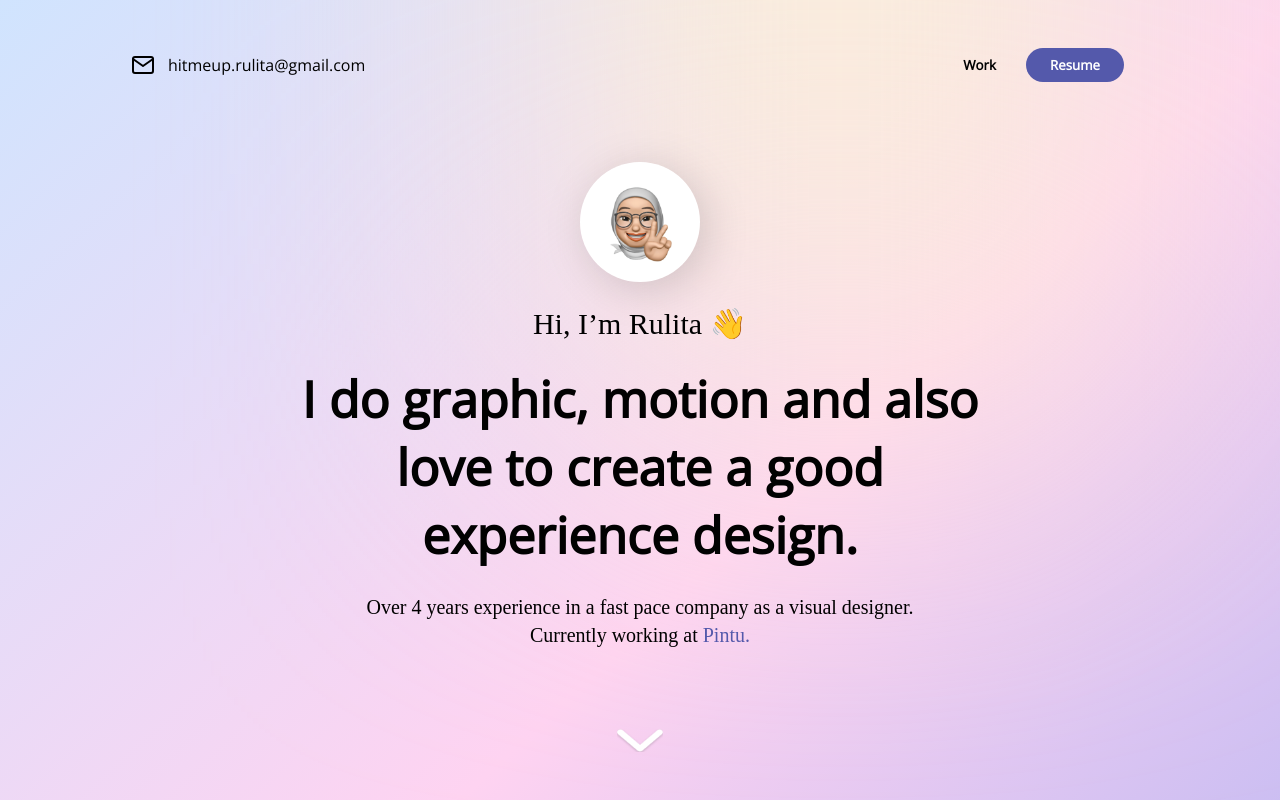
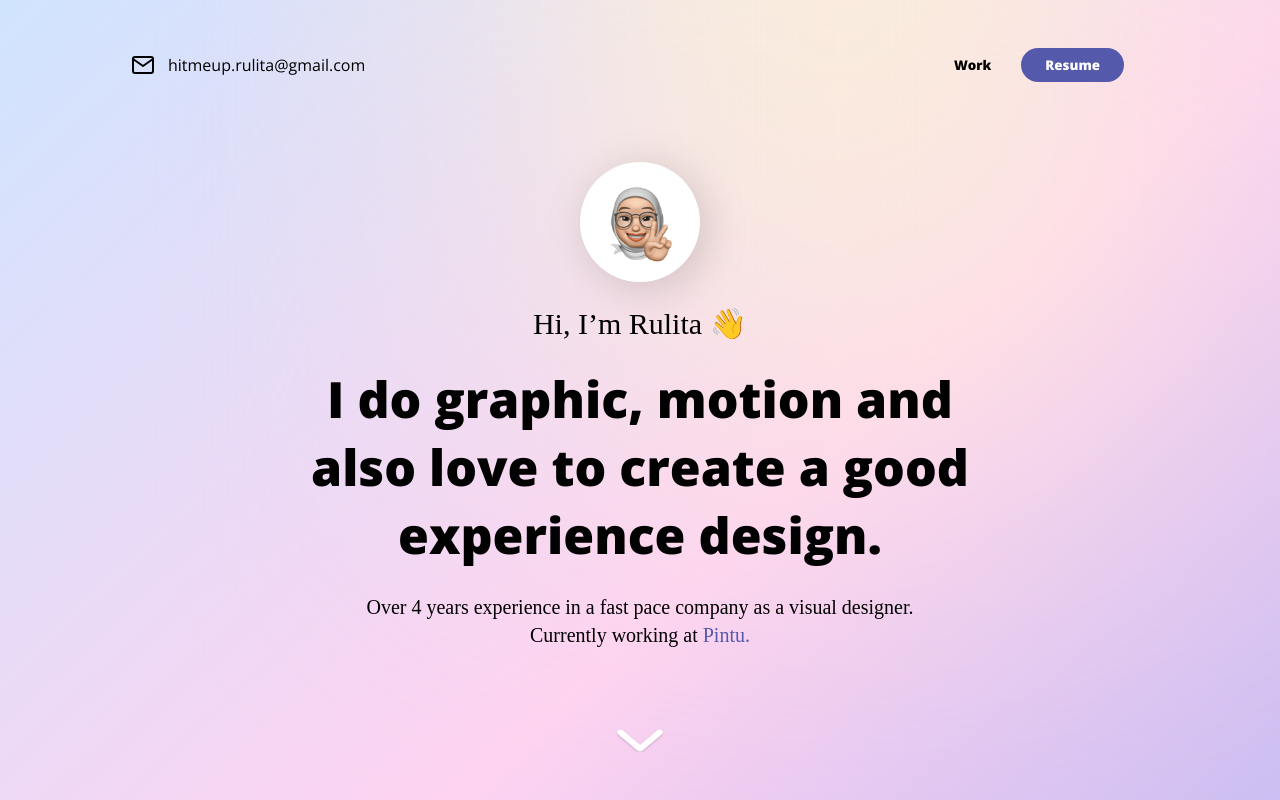
Before and after one commit to kafinsalim/rulita-web-portofolio, a Next.js app: page / in a window 1280 px wide. Shown: the top 800 px of the page. Built offline with nearby package versions, Linux system fonts and the light colour scheme; a web font is replaced by a local one.

Commit message:
specify font weight download

```diff
--- a/styles/Home.module.css
+++ b/styles/Home.module.css
@@ -29,7 +29,7 @@
   background-color: transparent;
   border: none;
   cursor: pointer;
-  font-weight: bold;
+  font-weight: 800;
   box-sizing: border-box;
   margin-right: 24px;
 }
@@ -90,7 +90,6 @@
   text-align: center;
   max-width: 700px;
   line-height: 68px;
-  font-weight: bold;
   color: #010101;
 }
 
@@ -140,7 +139,6 @@
 
 .footer h4 {
   font-size: 60px;
-  font-weight: 80px;
   background: linear-gradient(
     137deg,
     rgba(208, 228, 254, 1) 0%,
--- a/styles/globals.css
+++ b/styles/globals.css
@@ -1,4 +1,4 @@
-@import url("https://fonts.googleapis.com/css?family=Open+Sans");
+@import url("https://fonts.googleapis.com/css?family=Open+Sans:400,800");
 @import url("https://fonts.googleapis.com/css?family=Avenir");
 
 html,
```
